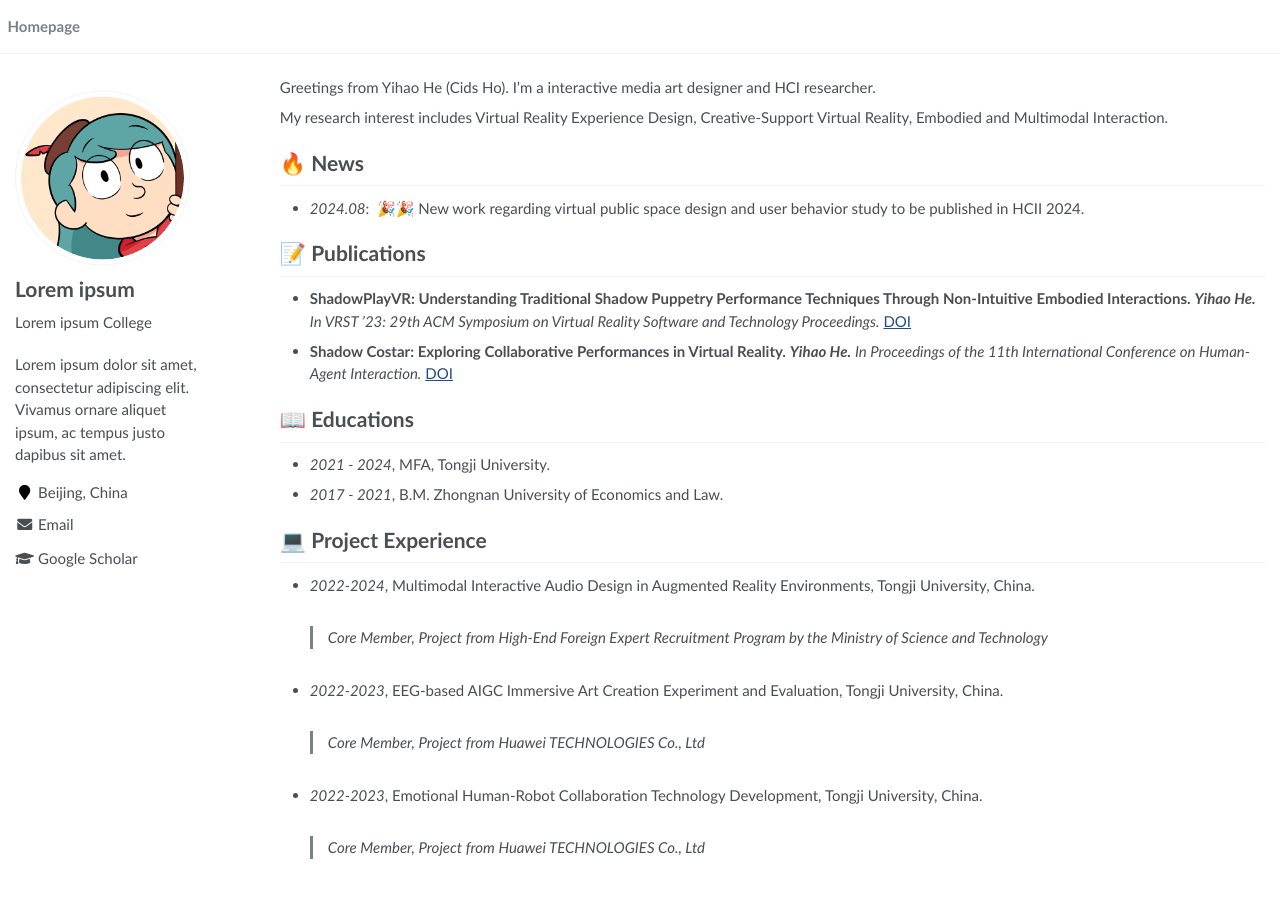
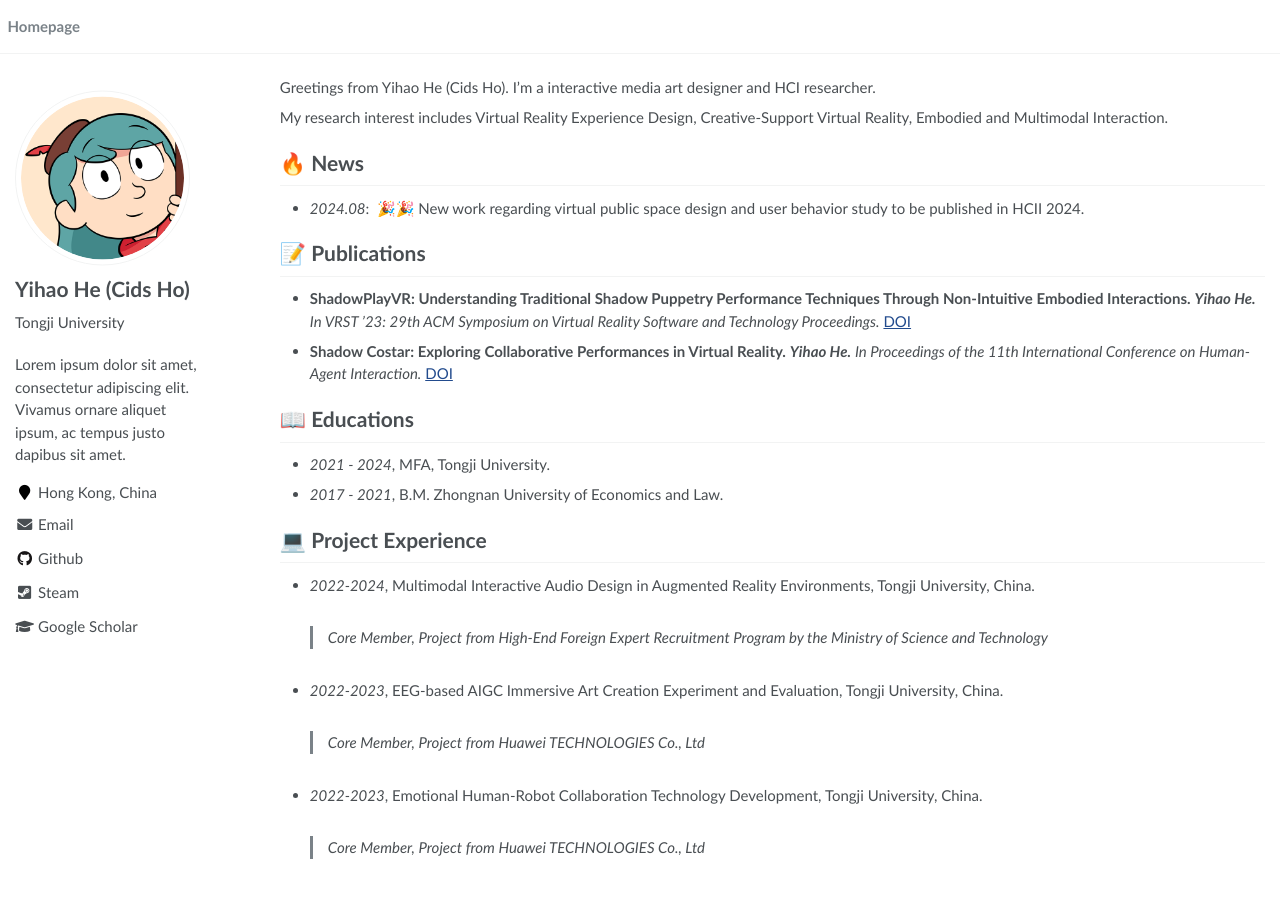
Before and after one commit to CidsHo/Cids.github.io, a Jekyll site: the page built from _pages/about.md, in a window 1280 px wide. Built offline with Jekyll 4.4.1, drawn with Linux system fonts in a browser that asks for light colours.

Commit message:
Update _config.yml

```diff
--- a/_config.yml
+++ b/_config.yml
@@ -6,10 +6,10 @@
 # `jekyll serve`. If you change this file, please restart the server process.
 
 # Site Settings
-title                    : "Lorem ipsum"
+title                    : "Yihao He (Cids Ho)"
 description              : "Lorem ipsum dolor sit amet, consectetur adipiscing elit. Vivamus ornare aliquet ipsum, ac tempus justo dapibus sit amet. "
 repository               : "RayeRen/acad-homepage.github.io"
-google_scholar_stats_use_cdn : true
+google_scholar_stats_use_cdn : false
 
 # google analytics
 google_analytics_id      :  # get google_analytics_id from https://analytics.google.com/analytics/
@@ -21,14 +21,14 @@ baidu_site_verification  :  # get baidu_site_verification from https://ziyuan.ba
 
 # Site Author
 author:
-  name             : "Lorem ipsum"
+  name             : "Yihao He (Cids Ho)"
   avatar           : "images/android-chrome-512x512.png"
-  bio              : "Lorem ipsum College"
-  location         : "Beijing, China"
+  bio              : "Tongji University"
+  location         : "Hong Kong, China"
   employer         :
   pubmed           :
-  googlescholar    : "https://scholar.google.com/citations?user=YOUR_GOOGLE_SCHOLAR_ID"
-  email            : "Lorem@ipsum.com"
+  googlescholar    : "https://scholar.google.com/citations?user=Cids Ho"
+  email            : "hocids@tongji.edu.cn"
   researchgate     :  # e.g., "https://www.researchgate.net/profile/yourprofile"
   uri              :
   bitbucket        :
@@ -37,7 +37,7 @@ author:
   flickr           :
   facebook         :
   foursquare       :
-  github           : # e.g., "github username"
+  github           : CidsHo
   google_plus      :
   keybase          :
   instagram        :
@@ -49,7 +49,7 @@ author:
   pinterest        :
   soundcloud       :
   stackoverflow    : # http://stackoverflow.com/users/123456/username
-  steam            :
+  steam            : "https://steamcommunity.com/id/cids_/"
   tumblr           :
   twitter          :
   vine             :
```
